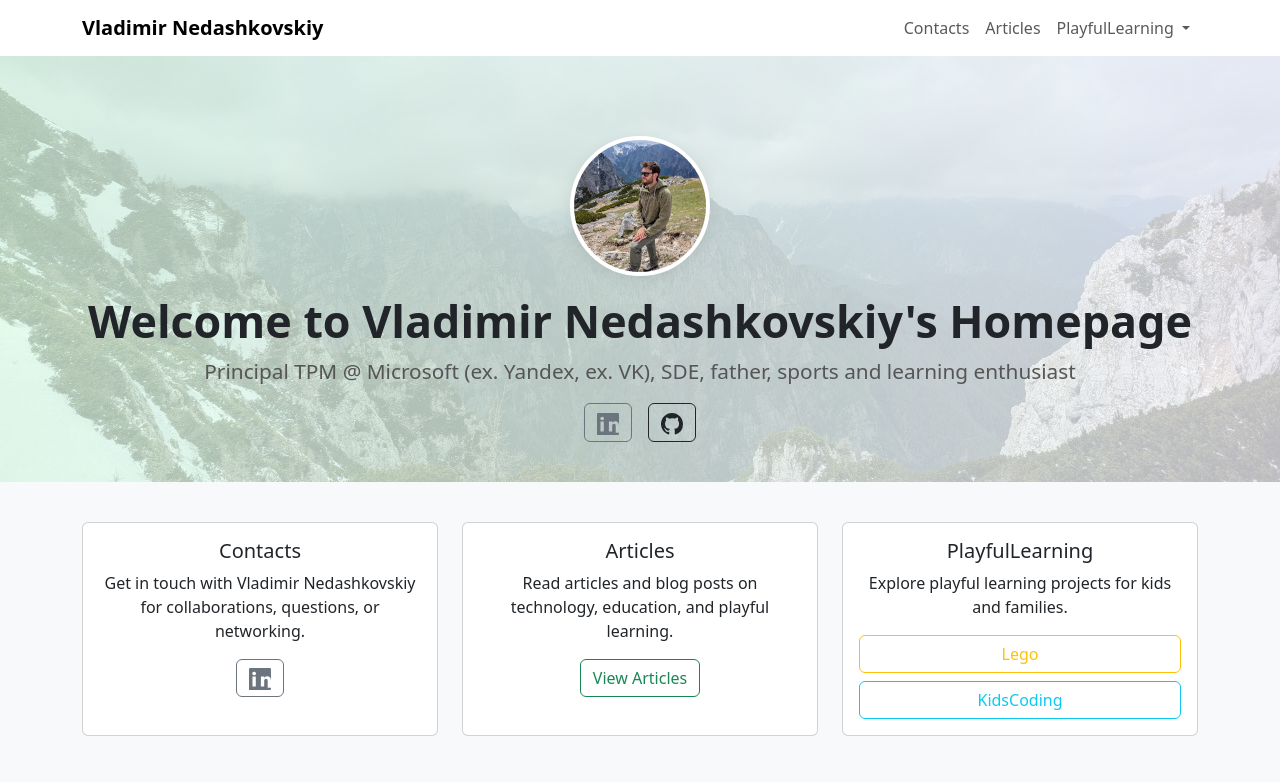
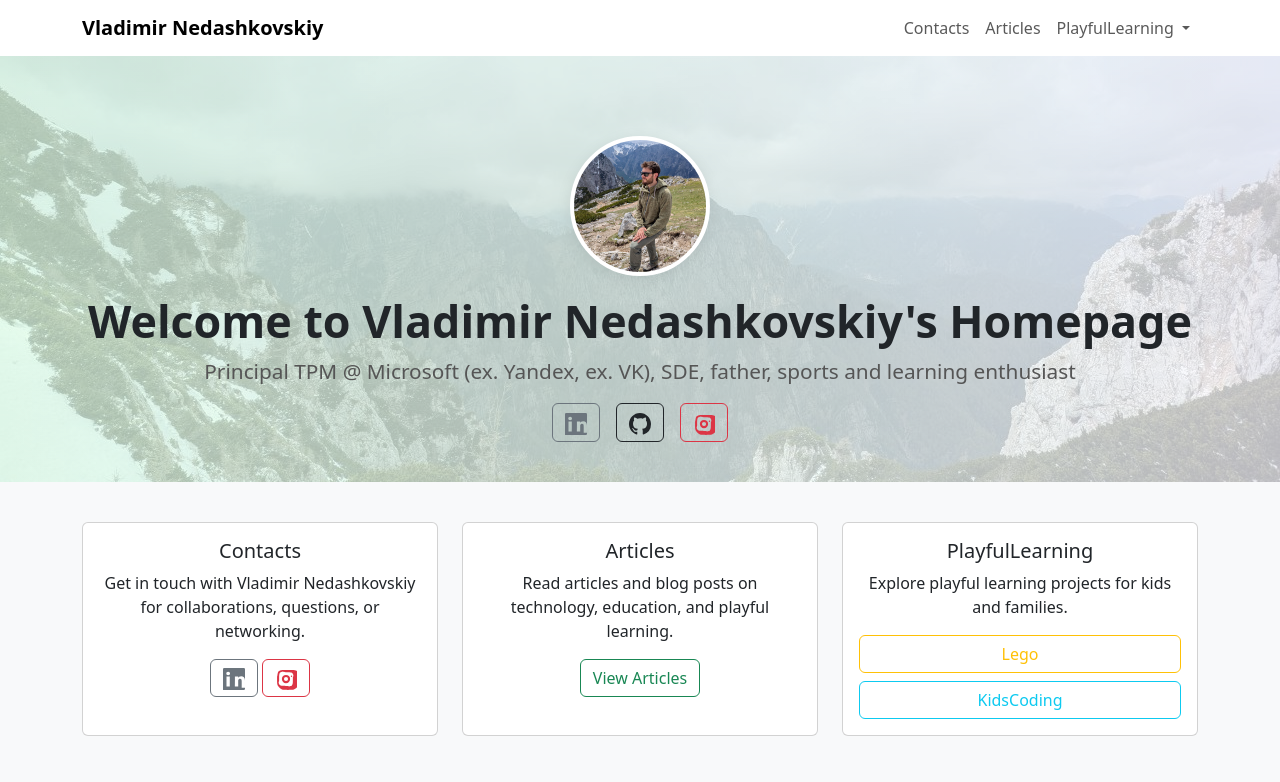
Before and after one commit to texnedo/texnedo.github.io, a plain HTML site: page index.html in a window 1280 px wide. Shown: the top 782 px of the page. Drawn offline with nearby package versions, Linux system fonts and the light colour scheme.

Commit message:
add: instagram link

```diff
--- a/index.html
+++ b/index.html
@@ -105,6 +105,12 @@
                     </svg>
                     <span class="visually-hidden">GitHub</span>
                 </a>
+                <a href="https://www.instagram.com/texnedo/" target="_blank" rel="noopener" class="btn btn-outline-danger" title="Instagram">
+                    <svg xmlns="http://www.w3.org/2000/svg" width="22" height="22" fill="currentColor" class="bi bi-instagram" viewBox="0 0 16 16">
+                        <path d="M8 3c1.657 0 1.85.006 2.497.036.647.03 1.084.14 1.34.23.33.115.567.253.816.502.249.249.387.486.502.816.09.256.2.693.23 1.34C12.994 6.15 13 6.343 13 8c0 1.657-.006 1.85-.036 2.497-.03.647-.14 1.084-.23 1.34a1.785 1.785 0 0 1-.502.816 1.785 1.785 0 0 1-.816.502c-.256.09-.693.2-1.34.23C9.85 12.994 9.657 13 8 13c-1.657 0-1.85-.006-2.497-.036-.647-.03-1.084-.14-1.34-.23a1.785 1.785 0 0 1-.816-.502 1.785 1.785 0 0 1-.502-.816c-.09-.256-.2-.693-.23-1.34C3.006 9.85 3 9.657 3 8c0-1.657.006-1.85.036-2.497.03-.647.14-1.084.23-1.34a1.785 1.785 0 0 1 .502-.816 1.785 1.785 0 0 1 .816-.502c.256-.09.693-.2 1.34-.23C6.15 3.006 6.343 3 8 3zm0-1.5C6.326 1.5 6.102 1.507 5.354 1.537c-.748.03-1.26.14-1.707.29a3.285 3.285 0 0 0-1.18.677A3.285 3.285 0 0 0 2.04 3.647c-.15.447-.26.959-.29 1.707C1.507 6.102 1.5 6.326 1.5 8c0 1.674.007 1.898.037 2.646.03.748.14 1.26.29 1.707.14.33.326.63.677 1.18.35.55.85 1.05 1.4 1.4.55.35.85.537 1.18.677.447.15.959.26 1.707.29.748.03.972.037 2.646.037s1.898-.007 2.646-.037c.748-.03 1.26-.14 1.707-.29.33-.14.63-.326 1.18-.677.55-.35 1.05-.85 1.4-1.4.35-.55.537-.85.677-1.18.15-.447.26-.959.29-1.707.03-.748.037-.972.037-2.646s-.007-1.898-.037-2.646c-.03-.748-.14-1.26-.29-1.707a3.285 3.285 0 0 0-.677-1.18 3.285 3.285 0 0 0-1.18-.677c-.447-.15-.959-.26-1.707-.29C9.898 1.507 9.674 1.5 8 1.5zm0 3.5a3 3 0 1 0 0 6 3 3 0 0 0 0-6zm0 1.5a1.5 1.5 0 1 1 0 3 1.5 1.5 0 0 1 0-3zm4.5-.5a.5.5 0 1 1-1 0 .5.5 0 0 1 1 0z"/>
+                    </svg>
+                    <span class="visually-hidden">Instagram</span>
+                </a>
                 <!-- Add more links below as needed -->
                 <!--
                 <a href="https://your-other-link.com" target="_blank" rel="noopener" class="btn btn-outline-primary" title="Other">
@@ -128,6 +134,12 @@
                                 <path d="M0 1.146C0 .513.324 0 .725 0h14.55c.401 0 .725.513.725 1.146v13.708c0 .633-.324 1.146-.725 1.146H.725A.723.723 0 0 1 0 14.854V1.146zm4.943 12.248V6.169H2.542v7.225h2.401zm-1.2-8.212c.837 0 1.358-.554 1.358-1.248-.015-.709-.521-1.248-1.342-1.248-.821 0-1.358.54-1.358 1.248 0 .694.52 1.248 1.327 1.248h.015zm4.908 8.212h2.4V9.359c0-.215.016-.43.08-.584.175-.43.573-.877 1.242-.877.876 0 1.226.662 1.226 1.634v4.862h2.4V9.25c0-2.22-1.184-3.252-2.764-3.252-1.274 0-1.845.7-2.165 1.193v.025h-.016a5.6 5.6 0 0 1 .016-.025V6.169h-2.4c.03.7 0 7.225 0 7.225z"/>
                             </svg>
                             <span class="visually-hidden">LinkedIn</span>
+                        </a>
+                            <a href="https://www.instagram.com/texnedo/" target="_blank" rel="noopener" class="btn btn-outline-danger" title="Instagram">
+                            <svg xmlns="http://www.w3.org/2000/svg" width="22" height="22" fill="currentColor" class="bi bi-instagram" viewBox="0 0 16 16">
+                                <path d="M8 3c1.657 0 1.85.006 2.497.036.647.03 1.084.14 1.34.23.33.115.567.253.816.502.249.249.387.486.502.816.09.256.2.693.23 1.34C12.994 6.15 13 6.343 13 8c0 1.657-.006 1.85-.036 2.497-.03.647-.14 1.084-.23 1.34a1.785 1.785 0 0 1-.502.816 1.785 1.785 0 0 1-.816.502c-.256.09-.693.2-1.34.23C9.85 12.994 9.657 13 8 13c-1.657 0-1.85-.006-2.497-.036-.647-.03-1.084-.14-1.34-.23a1.785 1.785 0 0 1-.816-.502 1.785 1.785 0 0 1-.502-.816c-.09-.256-.2-.693-.23-1.34C3.006 9.85 3 9.657 3 8c0-1.657.006-1.85.036-2.497.03-.647.14-1.084.23-1.34a1.785 1.785 0 0 1 .502-.816 1.785 1.785 0 0 1 .816-.502c.256-.09.693-.2 1.34-.23C6.15 3.006 6.343 3 8 3zm0-1.5C6.326 1.5 6.102 1.507 5.354 1.537c-.748.03-1.26.14-1.707.29a3.285 3.285 0 0 0-1.18.677A3.285 3.285 0 0 0 2.04 3.647c-.15.447-.26.959-.29 1.707C1.507 6.102 1.5 6.326 1.5 8c0 1.674.007 1.898.037 2.646.03.748.14 1.26.29 1.707.14.33.326.63.677 1.18.35.55.85 1.05 1.4 1.4.55.35.85.537 1.18.677.447.15.959.26 1.707.29.748.03.972.037 2.646.037s1.898-.007 2.646-.037c.748-.03 1.26-.14 1.707-.29.33-.14.63-.326 1.18-.677.55-.35 1.05-.85 1.4-1.4.35-.55.537-.85.677-1.18.15-.447.26-.959.29-1.707.03-.748.037-.972.037-2.646s-.007-1.898-.037-2.646c-.03-.748-.14-1.26-.29-1.707a3.285 3.285 0 0 0-.677-1.18 3.285 3.285 0 0 0-1.18-.677c-.447-.15-.959-.26-1.707-.29C9.898 1.507 9.674 1.5 8 1.5zm0 3.5a3 3 0 1 0 0 6 3 3 0 0 0 0-6zm0 1.5a1.5 1.5 0 1 1 0 3 1.5 1.5 0 0 1 0-3zm4.5-.5a.5.5 0 1 1-1 0 .5.5 0 0 1 1 0z"/>
+                            </svg>
+                            <span class="visually-hidden">Instagram</span>
                         </a>
                     </div>
                 </div>
```
